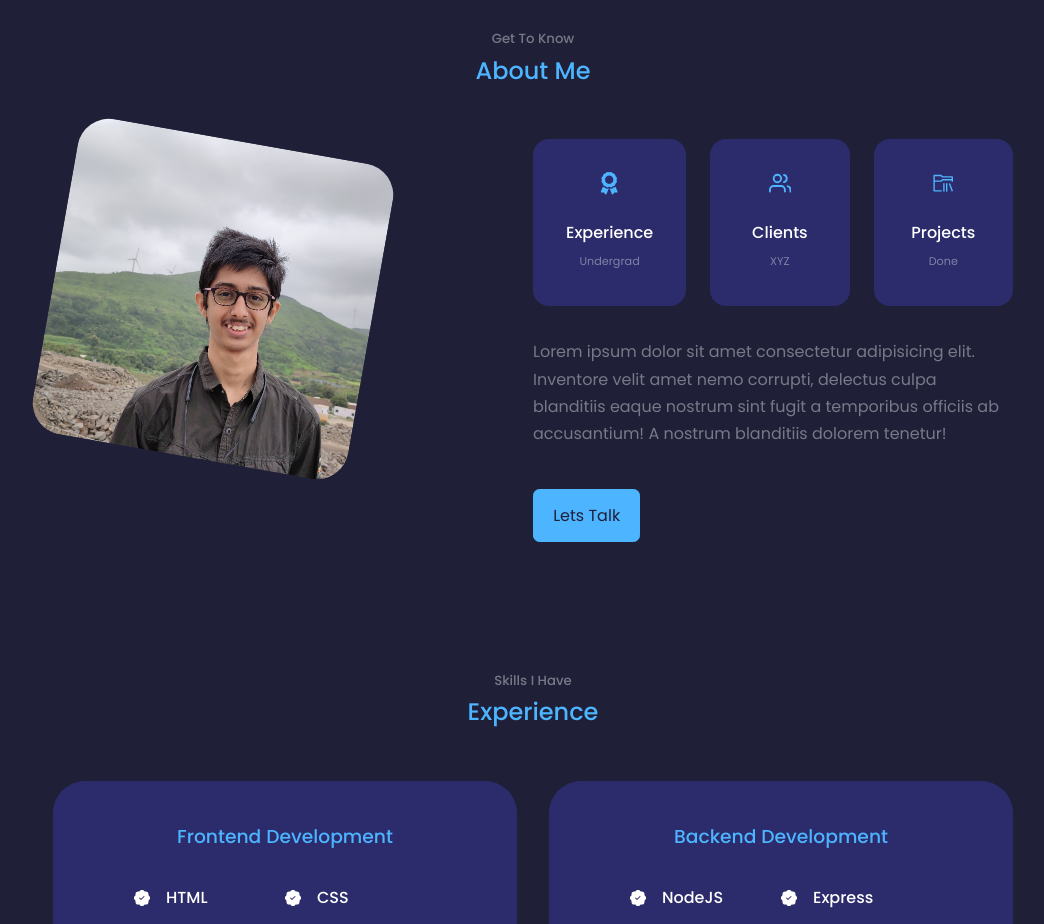
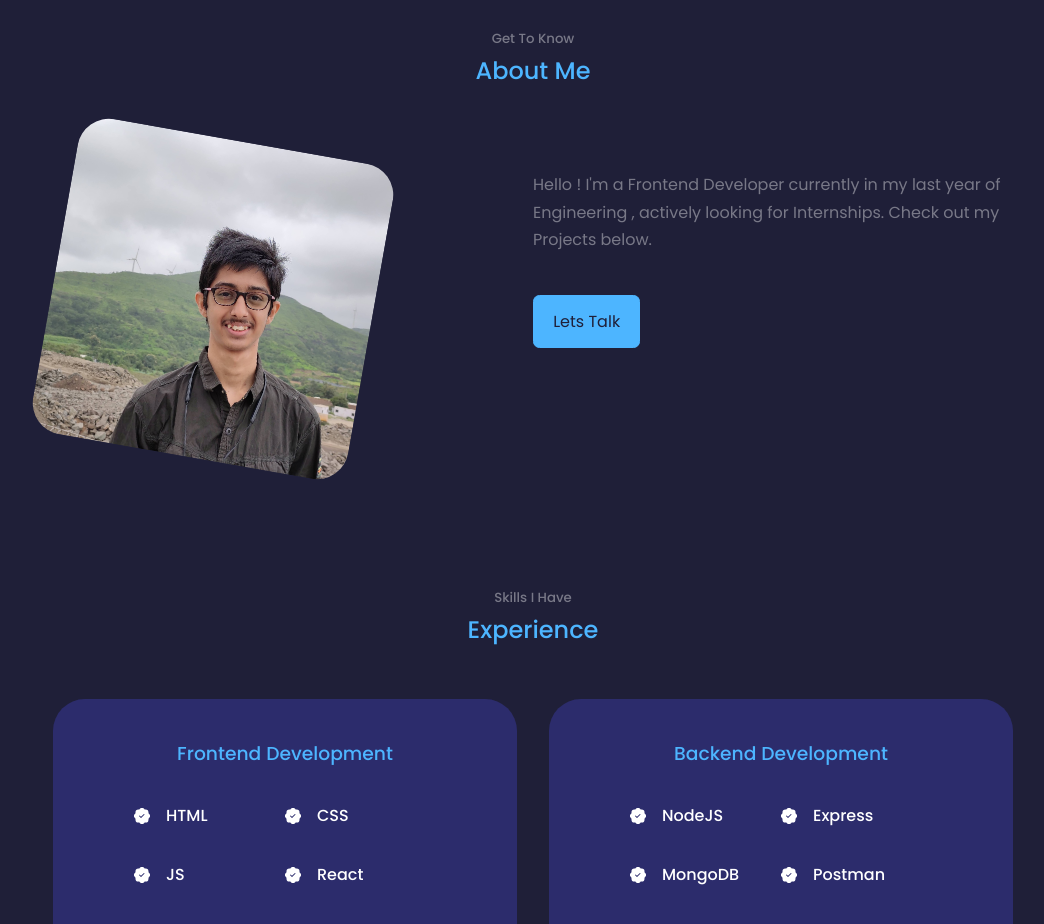
Before and after one commit to atharvabhanage02/Portfolio, a React (Create React App) app: page / in a window 1280 px wide. Shown: the part 1060-1984 px from the top of the page, without its empty margins (107-1151 px from the left). Built offline with nearby package versions, Linux system fonts and the light colour scheme.

Commit message:
updated project description

```diff
--- a/src/Components/About/About.jsx
+++ b/src/Components/About/About.jsx
@@ -17,7 +17,7 @@ const About = () => {
         </div>
         <div className="about__content">
           <div className="about__cards">
-            <article className="about__card">
+            {/* <article className="about__card">
               <FaAward className="about__icon" />
               <h5>Experience</h5>
               <small>Undergrad</small>
@@ -31,13 +31,12 @@ const About = () => {
               <VscFolderLibrary className="about__icon" />
               <h5>Projects</h5>
               <small>Done</small>
-            </article>
+            </article> */}
           </div>
           <p>
-            Lorem ipsum dolor sit amet consectetur adipisicing elit. Inventore
-            velit amet nemo corrupti, delectus culpa blanditiis eaque nostrum
-            sint fugit a temporibus officiis ab accusantium! A nostrum
-            blanditiis dolorem tenetur!
+            Hello ! I'm a Frontend Developer currently in my last year of
+            Engineering , actively looking for Internships. Check out my
+            Projects below.
           </p>
           <a href="#contact" className="btn btn-primary">
             Lets Talk
```
